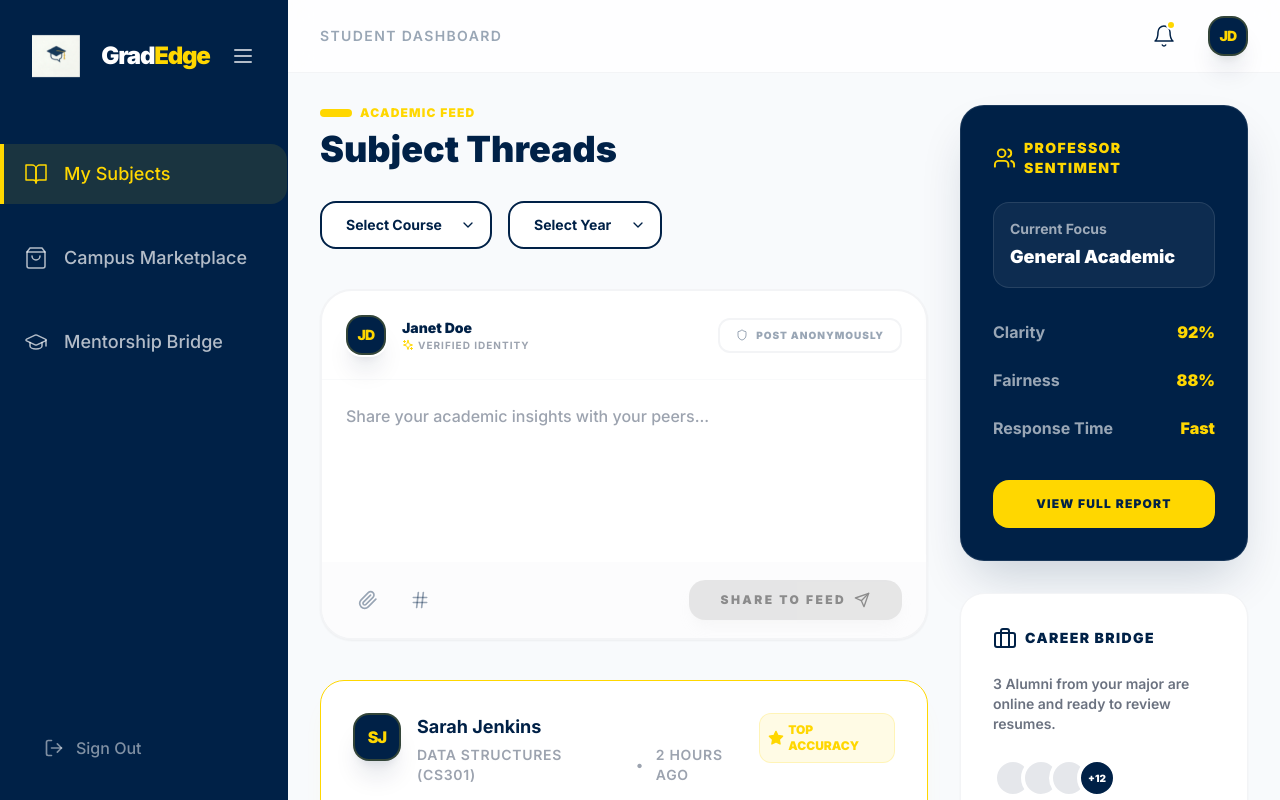
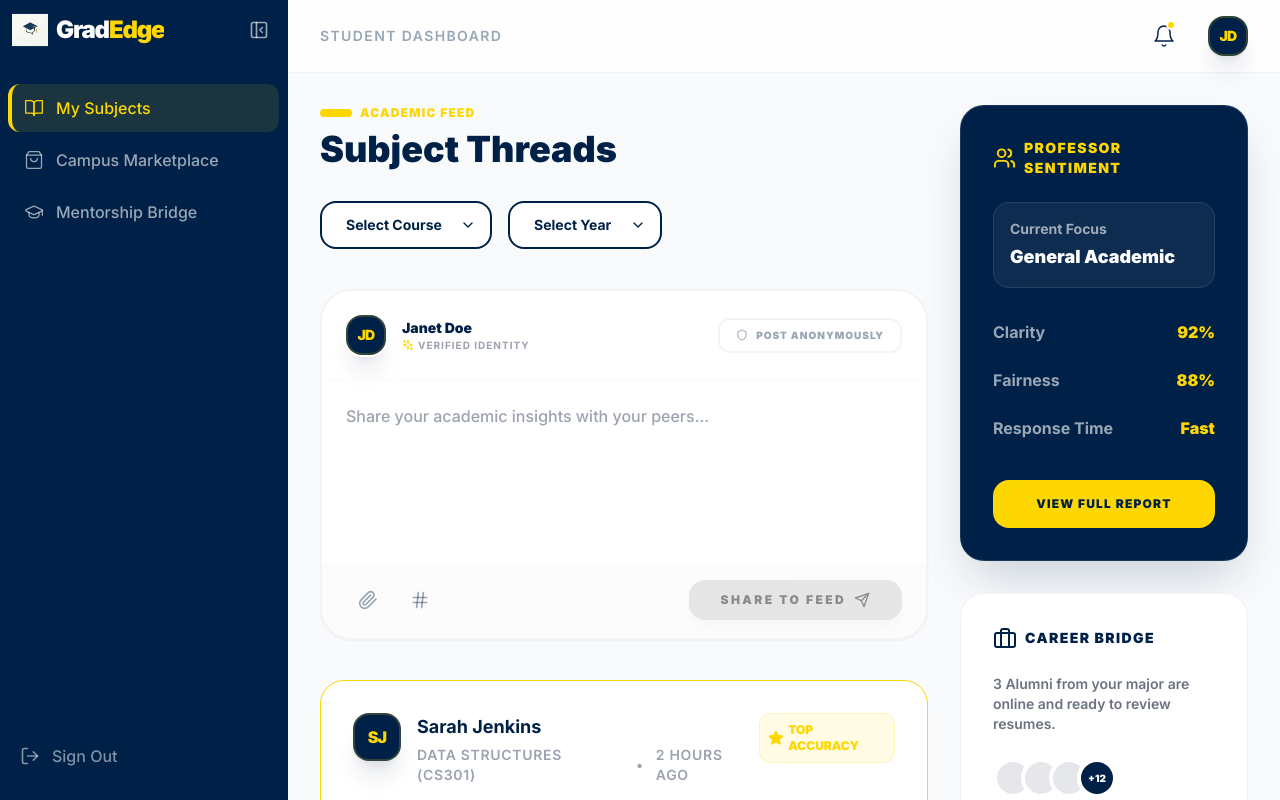
Before and after one commit to CarlosJamesDeLeon/GradEdge, a React (Vite) app: page /feed in a window 1280 px wide. Built offline with nearby package versions, Linux system fonts and the light colour scheme.

Commit message:
fixed toggle bar

```diff
--- a/src/components/Layout.tsx
+++ b/src/components/Layout.tsx
@@ -1,6 +1,6 @@
 import React, { useState, useRef, useEffect } from 'react';
 import { NavLink, Outlet, Navigate } from 'react-router-dom';
-import { ShoppingBag, LogOut, BookOpen, GraduationCap, Bell, Menu } from 'lucide-react';
+import { ShoppingBag, LogOut, BookOpen, GraduationCap, Bell, PanelLeftClose, PanelLeftOpen } from 'lucide-react';
 import Avatar from './Avatar';
 import { clsx, type ClassValue } from 'clsx';
 import { twMerge } from 'tailwind-merge';
@@ -53,86 +53,111 @@ const Layout: React.FC<LayoutProps> = ({ isAuthenticated, onLogout }) => {
     )}>
       {/* Sidebar navigation */}
       <aside className={cn(
-        "flex-shrink-0 border-r transition-all duration-300 ease-in-out flex flex-col justify-between hidden md:flex z-20",
-        isCollapsed ? "w-[80px]" : "w-72", // Slightly increased collapsed width for better icon centering
+        "flex-shrink-0 border-r transition-[width] duration-300 ease-in-out flex flex-col justify-between hidden md:flex z-20 overflow-hidden",
+        isCollapsed ? "w-[54px]" : "w-72",
         isAnonymous ? 'bg-slate-100' : 'bg-[#002147]',
         isAnonymous ? "border-slate-200" : "border-[#002147]/10"
       )}>
         <div>
-          <div className={cn("p-4 flex items-center justify-between", isCollapsed ? "justify-center p-6" : "space-x-3 p-8")}>
-            <div id="brand-entrance" className={cn("w-12 h-12 flex items-center justify-center flex-shrink-0", isCollapsed && "w-full h-12")}>
+          {/* Header: always a horizontal row — no flex-direction change */}
+          <div className="flex items-center h-[60px] px-3 overflow-hidden">
+            {/* Logo – width collapses to 0, never changes flex direction */}
+            <div
+              className={cn(
+                "flex-shrink-0 overflow-hidden transition-all duration-300 ease-in-out flex items-center",
+                isCollapsed ? "w-0 opacity-0" : "w-9 opacity-100 mr-2"
+              )}
+            >
               <img
                 src="/Gemini_Generated_Image_k7d8mfk7d8mfk7d8.png"
                 alt="GradEdge Logo"
                 className={cn(
-                  "w-full h-full max-w-[48px] object-contain animate-[prestige-pulse_4s_ease-in-out_infinite]",
+                  "w-9 h-9 object-contain flex-shrink-0 animate-[prestige-pulse_4s_ease-in-out_infinite]",
                   isAnonymous && "brightness-0 opacity-50"
                 )}
               />
             </div>
-            {!isCollapsed && (
-              <span className="text-2xl tracking-tighter">
+
+            {/* Brand text */}
+            <span
+              className={cn(
+                "text-2xl tracking-tighter whitespace-nowrap overflow-hidden transition-all duration-300 ease-in-out",
+                isCollapsed ? "opacity-0 max-w-0" : "opacity-100 max-w-[160px]"
+              )}
+            >
               <span className={cn("font-black", isAnonymous ? "text-slate-700" : "text-white")}>Grad</span>
               <span className={cn("font-black", isAnonymous ? "text-slate-500" : "text-[#FFD700]")}>Edge</span>
             </span>
-            )}
-            {/* Toggle button now stays relative to sidebar content */}
+
+            {/* Toggle – stable ml-auto keeps it pinned to the right always */}
             <button
               onClick={toggleSidebar}
+              aria-label={isCollapsed ? "Expand sidebar" : "Collapse sidebar"}
               className={cn(
-    "text-white/70 hover:text-[#FFD700] transition-all duration-300 flex items-center justify-center",
-    isAnonymous && "text-slate-500 hover:text-slate-800",
-    isCollapsed ? "mt-0" : "ml-auto" // Keeps it centered when small, right-aligned when big
+                "ml-auto flex-shrink-0 p-1.5 rounded-lg transition-all duration-200",
+                "hover:bg-white/10 hover:text-[#FFD700] focus:outline-none focus-visible:ring-2 focus-visible:ring-[#FFD700]/50",
+                isAnonymous
+                  ? "text-slate-500 hover:bg-slate-200 hover:text-slate-800"
+                  : "text-white/60"
               )}
             >
-  <Menu className={cn(
-    "h-6 w-6 transition-transform duration-300",
-    isCollapsed ? "rotate-0" : "rotate-180" // Only rotates 180, doesn't stand on its head!
-  )} />
+              {isCollapsed
+                ? <PanelLeftOpen  className="h-5 w-5" />
+                : <PanelLeftClose className="h-5 w-5" />}
             </button>
           </div>
 
-          <nav className="mt-8 space-y-6">
+          <nav className="mt-6 space-y-1 px-2">
             {navItems.map((item) => (
               <NavLink
                 key={item.to}
                 to={item.to}
                 className={({ isActive }) =>
                   cn(
-                    "flex items-center transition-all duration-300 group font-medium border-l-4 rounded-r-2xl rounded-l-none",
-                    isCollapsed ? "justify-center px-0 py-4" : "space-x-4 px-5 py-4",
+                    "flex items-center gap-3 py-3 px-3 rounded-xl font-medium border-l-4 transition-all duration-200 group overflow-hidden",
                     isActive
                       ? isAnonymous
                         ? 'bg-slate-200 text-slate-800 border-slate-800'
                         : 'bg-[#FFD700]/10 text-[#FFD700] border-[#FFD700]'
                       : isAnonymous
                         ? 'border-transparent text-slate-500 hover:bg-slate-200 hover:text-slate-800 hover:border-slate-800'
-                        : 'border-transparent text-white/70 hover:bg-white/5 hover:text-[#FFD700] hover:border-[#FFD700]',
-                    isCollapsed && "hover:drop-shadow-[0_0_8px_rgba(255,215,0,0.6)]"
+                        : 'border-transparent text-white/60 hover:bg-white/5 hover:text-[#FFD700] hover:border-[#FFD700]'
                   )
                 }
               >
-                <item.icon className={cn("h-6 w-6 flex-shrink-0", isCollapsed ? "mx-auto" : "")} strokeWidth={1.5} />
-                {!isCollapsed && <span className="text-lg whitespace-nowrap">{item.label}</span>}
+                <item.icon className="h-5 w-5 flex-shrink-0" strokeWidth={1.5} />
+                <span
+                  className={cn(
+                    "text-base whitespace-nowrap overflow-hidden transition-all duration-300 ease-in-out",
+                    isCollapsed ? "opacity-0 max-w-0" : "opacity-100 max-w-[200px]"
+                  )}
+                >
+                  {item.label}
+                </span>
               </NavLink>
             ))}
           </nav>
         </div>
 
-        <div className={cn("p-6", isCollapsed && "p-2 text-center")}>
+        <div className="px-2 pb-5">
           <button
             onClick={onLogout}
             className={cn(
-              "flex w-full items-center transition-all duration-300 font-medium rounded-2xl",
-              isCollapsed ? "justify-center p-4" : "space-x-3 px-5 py-4",
+              "flex items-center gap-3 w-full px-3 py-3 rounded-xl font-medium overflow-hidden transition-all duration-200",
               isAnonymous
                 ? "text-slate-400 hover:bg-red-50 hover:text-red-500"
-                : "text-white/50 hover:bg-white/5 hover:text-red-400",
-              isCollapsed && "hover:drop-shadow-[0_0_8px_rgba(255,215,0,0.6)]"
+                : "text-white/50 hover:bg-white/5 hover:text-red-400"
             )}
           >
-            <LogOut className={cn("h-5 w-5 flex-shrink-0", isCollapsed ? "mx-auto" : "")} />
-            {!isCollapsed && <span>Sign Out</span>}
+            <LogOut className="h-5 w-5 flex-shrink-0" />
+            <span
+              className={cn(
+                "whitespace-nowrap overflow-hidden transition-all duration-300 ease-in-out",
+                isCollapsed ? "opacity-0 max-w-0" : "opacity-100 max-w-[200px]"
+              )}
+            >
+              Sign Out
+            </span>
           </button>
         </div>
       </aside>
--- a/src/pages/CampusFeed.tsx
+++ b/src/pages/CampusFeed.tsx
@@ -213,7 +213,7 @@ const CampusFeed: React.FC = () => {
                     <div className="h-px flex-1 bg-gray-50 mx-4" />
                   </div>
 
-                  <div className="grid grid-cols-1 md:grid-cols-2 gap-4">
+                  <div className="grid grid-cols-1 md:grid-cols-2 gap-4 items-start">
                     {currentCourseData.years.map(year => (
                       <div key={year.level} className="bg-slate-50/50 rounded-2xl border border-gray-100 hover:border-[#FFD700]/30 transition-all">
                         <div
--- a/src/pages/StudyGroups.tsx
+++ b/src/pages/StudyGroups.tsx
@@ -1,6 +1,5 @@
 import React, { useState } from 'react';
-import { BookOpen, Users, Video, FileText, Search, PlusCircle } from 'lucide-react';
-import { cn } from '../components/Layout';
+import { Users, Video, FileText, Search, PlusCircle } from 'lucide-react';
 
 const MOCK_HUBS = [
   {
```
Lines whose indentation alone changed are shown as unchanged.
